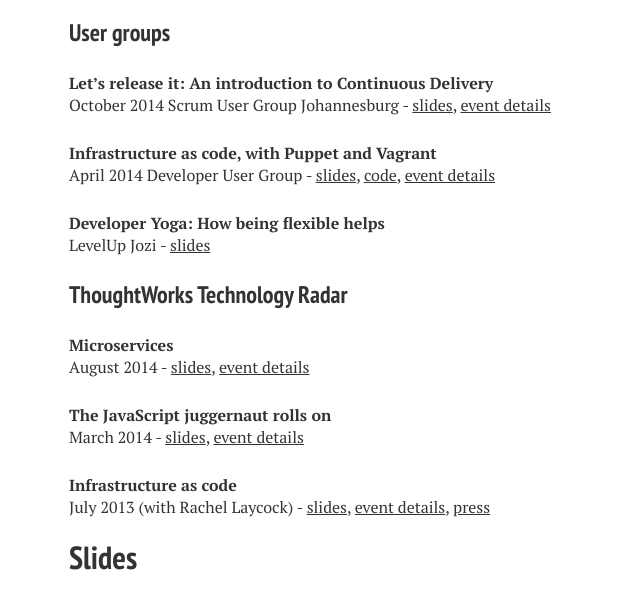
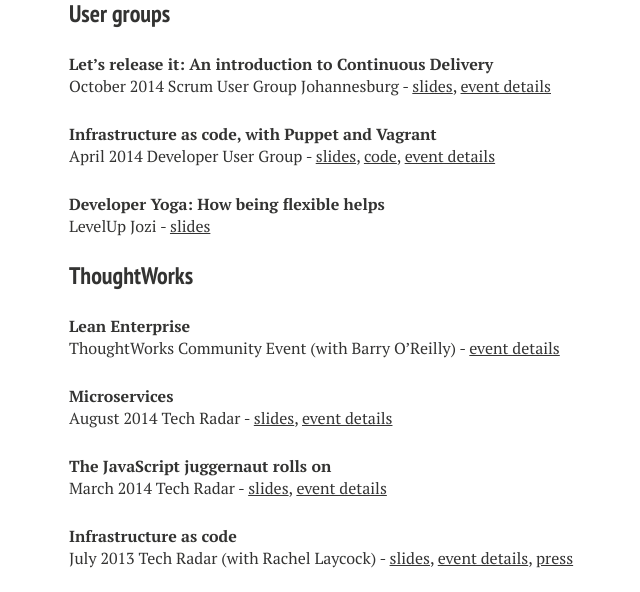
Before and after one commit to rouanw/rouanw.github.io, a Jekyll site: the page built from talks/index.md, in a window 1280 px wide and 900 px high, scrolled down 1412 px, cut to the strip 0-592 px from the top of the window. Shown: the whole strip, without its empty margins (251-891 px from the left). Built offline with Jekyll 4.4.1, drawn with Linux system fonts in a browser that asks for light colours; nearby versions of some CDN libraries; some web fonts are replaced; comment, search, counter and statistics services are not loaded; some of the changed text lies outside the part shown.

Commit message:
add lean enterprise to talks and removed from upcoming list

```diff
--- a/talks/index.md
+++ b/talks/index.md
@@ -49,16 +48,19 @@ April 2014 Developer User Group - [slides](http://www.slideshare.net/rouanw/infr
 __Developer Yoga: How being flexible helps__
 LevelUp Jozi - [slides](https://github.com/rouanw/developer-yoga)
 
-### ThoughtWorks Technology Radar
+### ThoughtWorks
+
+__Lean Enterprise__
+ThoughtWorks Community Event (with Barry O'Reilly) - [event details](http://info.thoughtworks.com/lean-enterprise-community-registration-page-sa.html)
 
 __Microservices__
-August 2014 - [slides](http://www.slideshare.net/rouanw/microservices-rouan-wilsenach), [event details](http://info.thoughtworks.com/techradar-event-2aug2014-johannesburg-registration.html)
+August 2014 Tech Radar - [slides](http://www.slideshare.net/rouanw/microservices-rouan-wilsenach), [event details](http://info.thoughtworks.com/techradar-event-2aug2014-johannesburg-registration.html)
 
 __The JavaScript juggernaut rolls on__
-March 2014 - [slides](http://www.slideshare.net/rouanw/thoughtworks-tech-radar-jan-2014), [event details](http://info.thoughtworks.com/techradar-event-johannesburg-4march2014-registration.html)
+March 2014 Tech Radar - [slides](http://www.slideshare.net/rouanw/thoughtworks-tech-radar-jan-2014), [event details](http://info.thoughtworks.com/techradar-event-johannesburg-4march2014-registration.html)
 
 __Infrastructure as code__
-July 2013 (with Rachel Laycock) - [slides](http://www.slideshare.net/rouanw/may-2013-thoughtworks-tech-radar), [event details](http://info.thoughtworks.com/tech_radar_event_18_july_2013_registration_page.html), [press](http://www.htxt.co.za/2013/07/19/thoughtworks-wants-to-burn-your-servers/)
+July 2013 Tech Radar (with Rachel Laycock) - [slides](http://www.slideshare.net/rouanw/may-2013-thoughtworks-tech-radar), [event details](http://info.thoughtworks.com/tech_radar_event_18_july_2013_registration_page.html), [press](http://www.htxt.co.za/2013/07/19/thoughtworks-wants-to-burn-your-servers/)
 
 # Slides
 
```
Also changed, not shown: other parts of talks/index.md (+0 -1 lines), index.md (+0 -1 lines).
